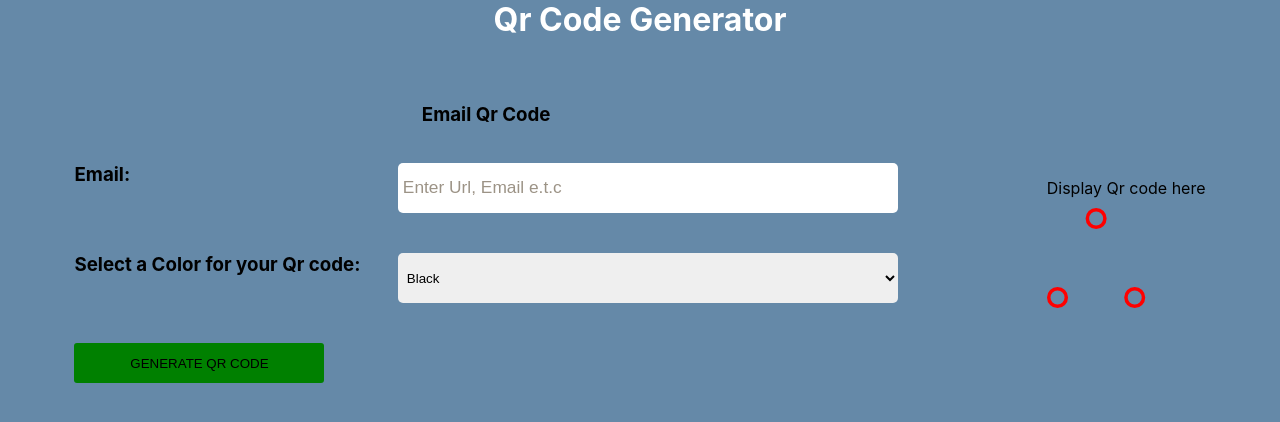
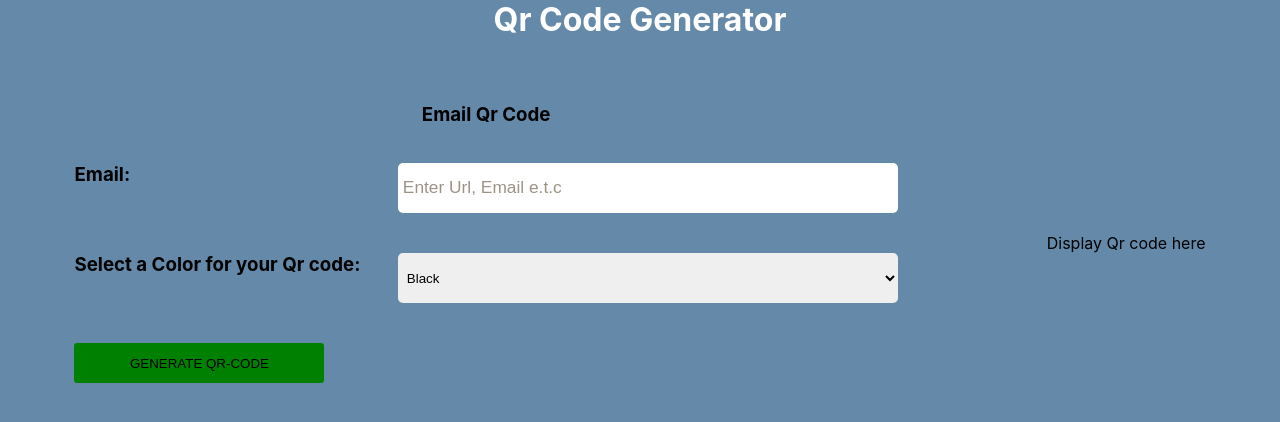
Before and after one commit to muritador5050/qrcode, a React (Create React App) app: page / in a window 1280 px wide. Shown: the top 422 px of the page. Built offline with nearby package versions, Linux system fonts and the light colour scheme.

Commit message:
uninstall react-loader-spinner

```diff
--- a/package.json
+++ b/package.json
@@ -9,7 +9,6 @@
     "qrcode.react": "^4.1.0",
     "react": "^18.3.1",
     "react-dom": "^18.3.1",
-    "react-loader-spinner": "^6.1.6",
     "react-router-dom": "^6.27.0",
     "react-scripts": "5.0.1",
     "web-vitals": "^2.1.4"
--- a/src/App.js
+++ b/src/App.js
@@ -1,12 +1,10 @@
 import { useRef, useState } from "react";
-import { BallTriangle } from "react-loader-spinner";
 import "./App.css";
 const intialValue = {
   data: "",
   color: "",
 };
 
-// const api = "idfddonmhydqvdvsljbnegfzmbnwkhjjzwraqaaq"
 function App() {
   const [qrimage, setQrimage] = useState();
   const [datas, setDatas] = useState(intialValue);
@@ -74,7 +72,7 @@ function App() {
           <br />
           <br />
           <button type="submit" className="submit">
-            GENERATE QR CODE
+            GENERATE QR-CODE
           </button>
         </form>
         <div className="qrcode">
@@ -86,7 +84,6 @@ function App() {
           ) : (
             "Display Qr code here"
           )}
-         <BallTriangle color="red" visible={true}/>
         </div>
       </div>
     </div>
```
Also changed, not shown: 1 other file (tests, documents, lock files or other folders).
